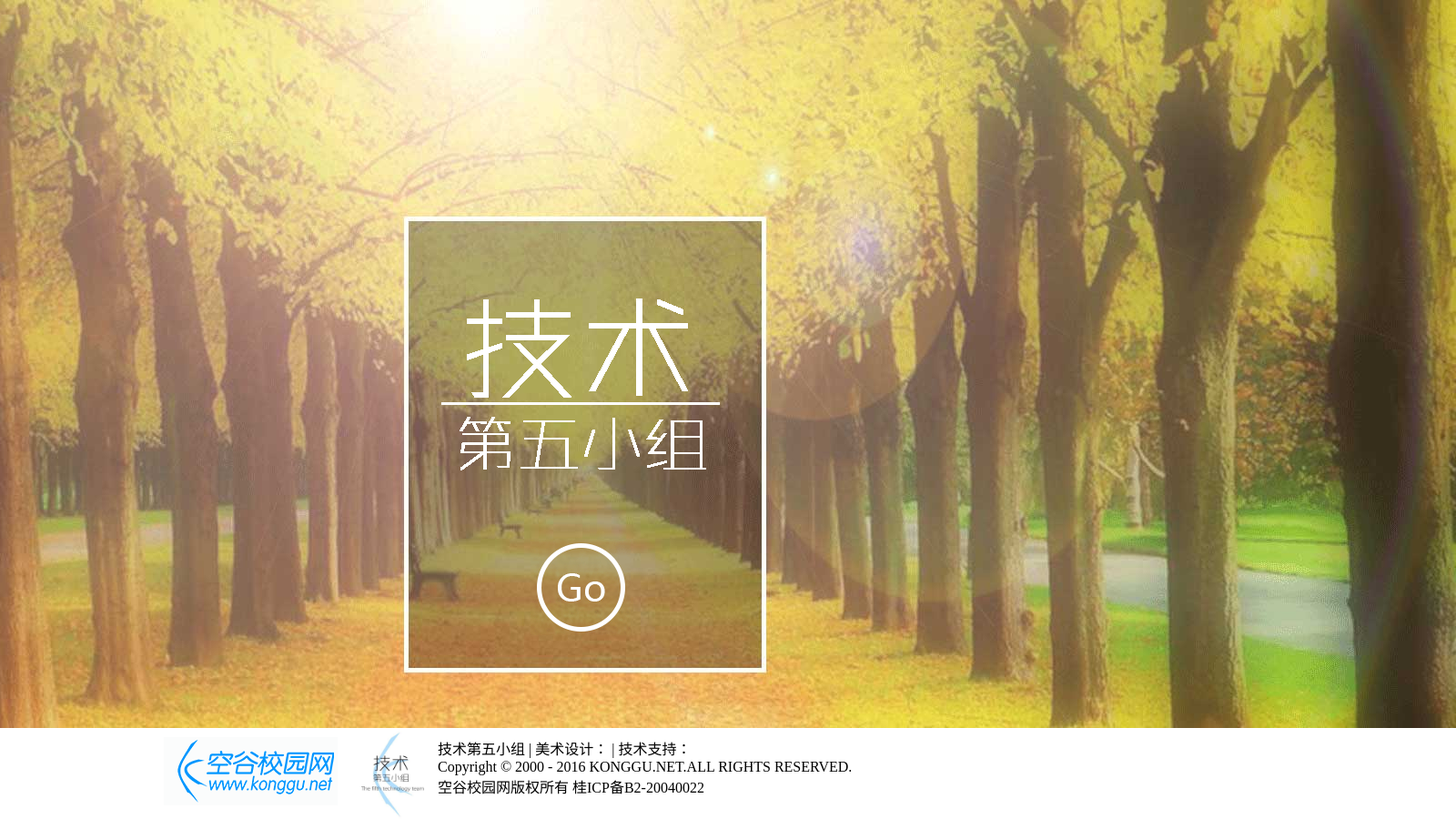
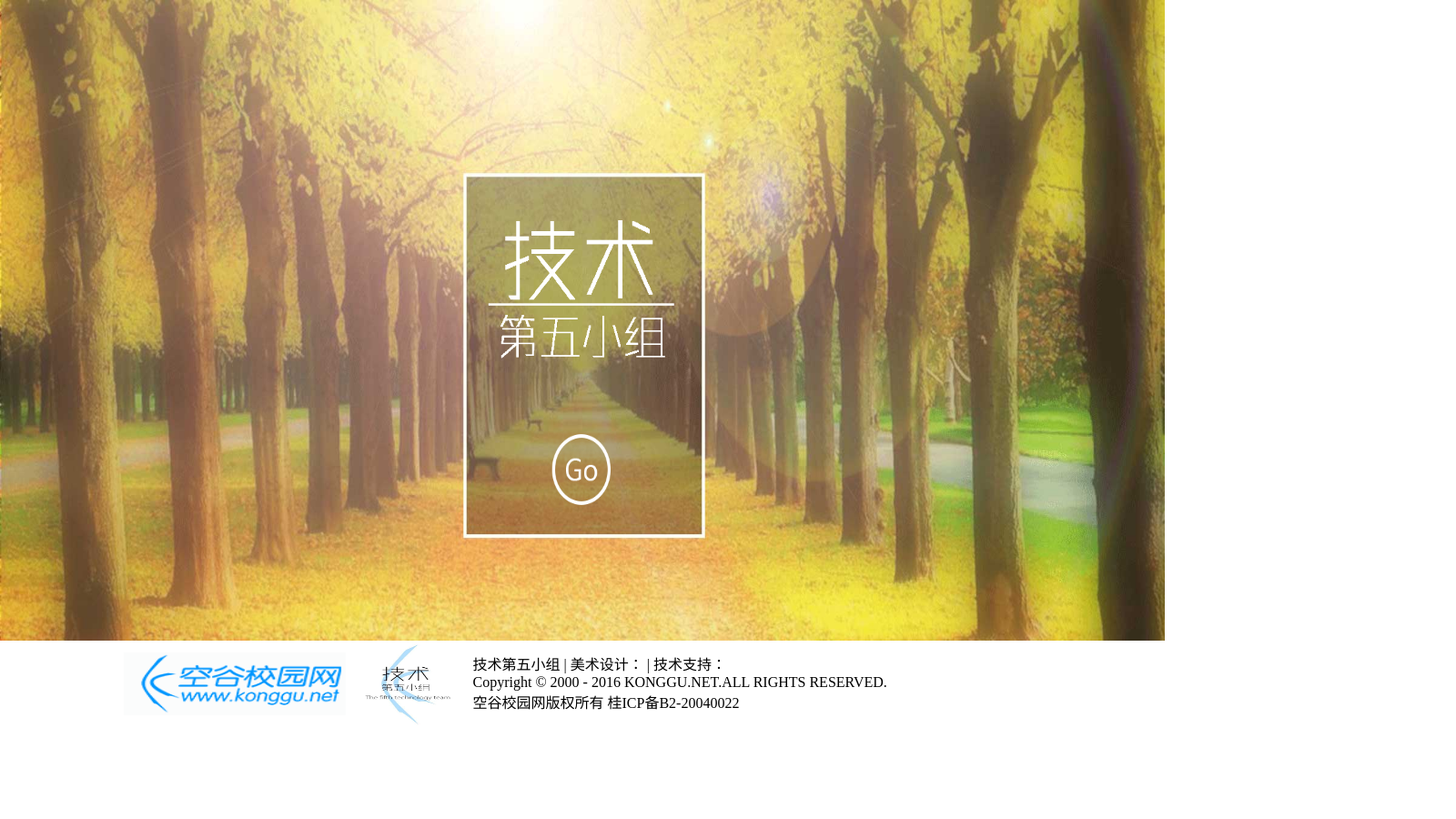
Before and after one commit to zhengxiangling/front, a plain HTML site: page term-i/home page/index.html in a window 1280 px wide. Shown: the whole page at 91% size, 1600 px wide, since content can reach past the window. After the commit the page ends 802 px from the top, so only its background shows below. Drawn offline with Linux system fonts and the light colour scheme.

Commit message:
自适应

```diff
--- a/term-i/home page/css/index.css
+++ b/term-i/home page/css/index.css
@@ -6,62 +6,69 @@ body{
 	overflow-x: hidden;
 }
 .wrapper{
-	width: 1920px;
-	height: 900px;
 	background-image: url(../img/beijing.jpg);
 	position: relative;
-	left: 50%;
-	margin-left: -960px;
+	width: 100%;
+	background-size: 100% 100%;
+	background-position: center;
 }
 .zimu{
-	width: 327px;
-	height: 211px;
+	width: 17.03125%;
+	height: 21.1%;
+	background-size: 100% 100%;
+	background-position: center;
 	background-image: url(../img/xiaozu.png);
 	position: absolute;
-	left: 795px;
-/*	top: 313px;*/
+	left: 41.40625%;
 }
 .buttom1{
-	width: 110px;
-	height: 105px;
+	width: 5.723%;
+	height: 10.5%;
+	background-size: 100% 100%;
+	background-position: center;
 	background-image: url(../img/go1.png);
 	position: absolute;
-	left: 903px;
-	top: 593px;
+	left: 47.03125%;
+	top: 59.3%;
 }
 .buttom2{
-	width: 110px;
-	height: 105px;
+	width: 5.723%;
+	height: 10.5%;
+	background-size: 100% 100%;
+	background-position: center;
 	background-image: url(../img/go2.png);
-	cursor: pointer;
 	position: absolute;
-	left: 903px;
-	top: 593px;
+	left: 47.03125%;
+	top: 59.3%;
 }
 footer{
 	width: 100%;
-	height: 100px;
+	height: 12%;
 	background-color: #ffffff;
 	position: absolute;
 	bottom: 0;
 }
 .logo{
-	width: 191px;
-	height: 75px;
+	width: 19.1%;
+	height: 72.5%;
+	background-size: 100% 100%;
 	background-image: url(../img/logo.png);
 	float: left;
-	margin-left: 500px;
-	margin-top: 10px;
+	margin-top: 1%;
+	margin-left: 10.6%;
 }
-.termlogo,.termlogo>img{
-	width: 100px;
-	height: 100px;
+.termlogo{
+	width: 10.5%;
+	height: 98%;
 	float: left;
-	margin-left: 5px;
+}
+.termlogo>img{
+	width: 100%;
+	height: 100%;
 }
 .copyright{
 	font-family:"微软雅黑";
 	float: left;
+	margin-top: 1%;
 	margin-left: 5px;
-	margin-top: 10px;
 }
--- a/term-i/home page/js/index.js
+++ b/term-i/home page/js/index.js
@@ -1,6 +1,6 @@
 $(function(){
 	function slider(){
-		$(".zimu").animate({"margin-top":"313px"},{duration: 2000, easing: "easeOutBounce"});
+		$(".zimu").animate({"margin-top":"18%"},{duration: 2000, easing: "easeOutBounce"});
 	}
 	window.onload=slider;
 	$(".buttom2").hide();
@@ -12,4 +12,7 @@ $(function(){
 		$(".buttom1").fadeIn(500);
 		$(".buttom2").hide();
 	});
+	var $winWidth=$(window).width();
+	var $winHeight=$(window).height();
+	$(".wrapper").height($winHeight);
 })
```
